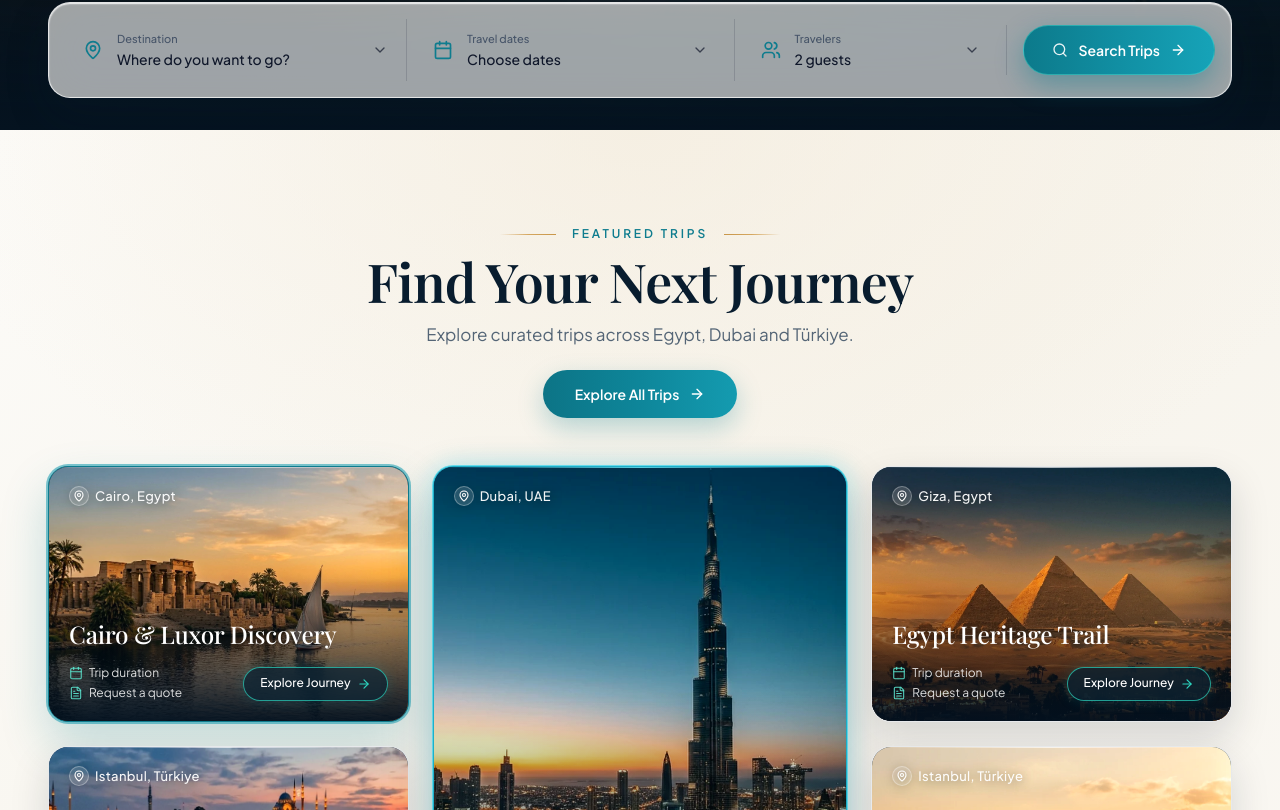
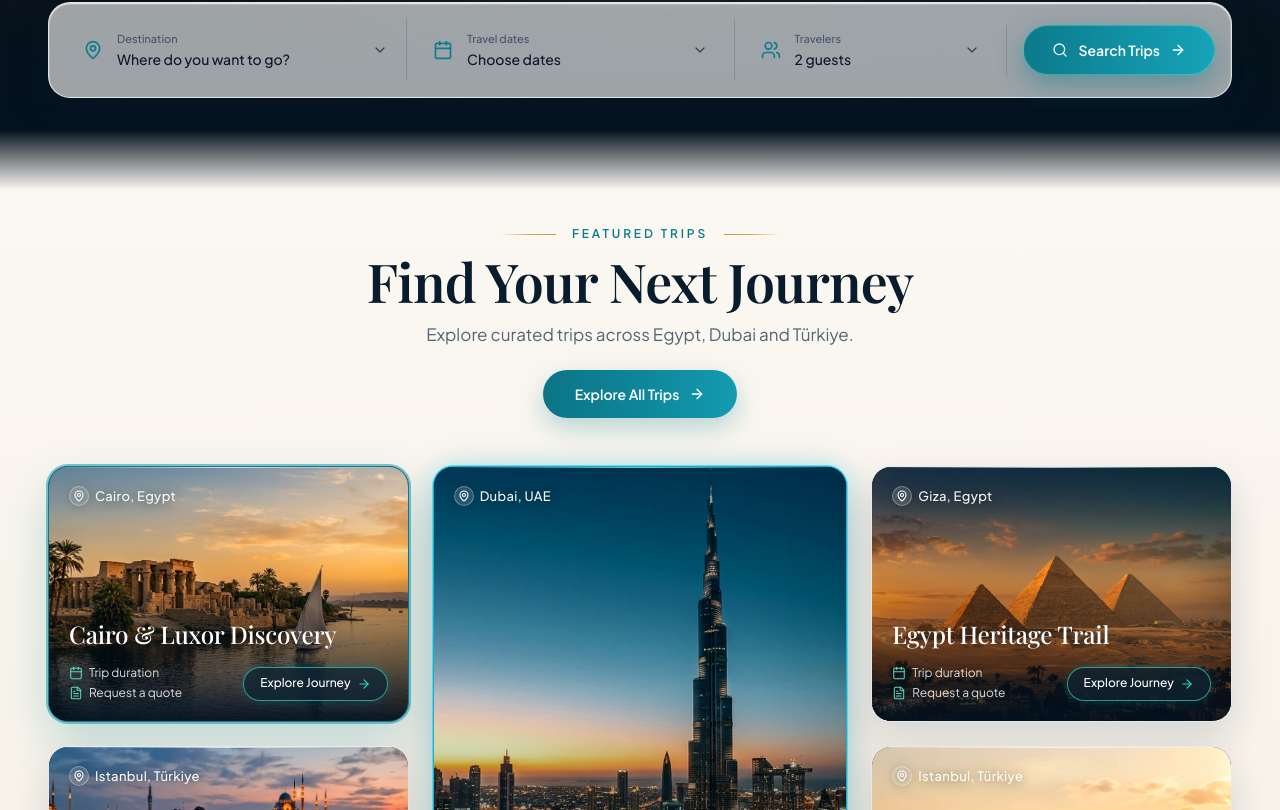
Before and after one commit to codetic061-art/west-travel-nextjs, a Next.js app: page / in a window 1280 px wide. Shown: the part 670-1480 px from the top of the page. Built offline with nearby package versions, Linux system fonts and the light colour scheme.

Commit message:
feat(home): section surface tokens and transitions

```diff
--- a/src/components/featured-trips/FeaturedTripsSection.tsx
+++ b/src/components/featured-trips/FeaturedTripsSection.tsx
@@ -167,20 +167,16 @@ export function FeaturedTripsSection({ journeys: customJourneys }: FeaturedTrips
       aria-labelledby="featured-trips-heading"
       data-theme-mode={theme}
       data-entered={hasEntered ? "true" : "false"}
-      className={`relative w-full overflow-hidden py-16 sm:py-20 lg:py-24 transition-colors duration-500 ${
+      className={`relative w-full overflow-hidden py-16 sm:py-20 lg:py-24 transition-colors duration-500 [background:var(--west-surface-trips-transition)] ${
         isLight
-          ? "bg-[#FAF8F4] text-[#081C2E]"
-          : "bg-[#061523] text-[#F8FAFC]"
+          ? "text-[#081C2E]"
+          : "text-[#F8FAFC]"
       }`}
     >
       {/* Subtle Theme-Specific Ambient Background Surface Layer */}
       <div
         aria-hidden="true"
-        className={`pointer-events-none absolute inset-0 transition-opacity duration-500 ${
-          isLight
-            ? "bg-[radial-gradient(ellipse_80%_60%_at_50%_0%,rgba(244,236,221,0.72),transparent_70%),linear-gradient(135deg,#FCFBF8_0%,#F7F4EC_52%,#FAF8F4_100%)] opacity-100"
-            : "bg-[radial-gradient(ellipse_75%_55%_at_50%_0%,rgba(14,124,142,0.14),transparent_70%),linear-gradient(180deg,#051320_0%,#071A2C_50%,#061523_100%)] opacity-100"
-        }`}
+        className="pointer-events-none absolute inset-0 bg-transparent"
       />
 
       {/* Main Content Container */}
```
